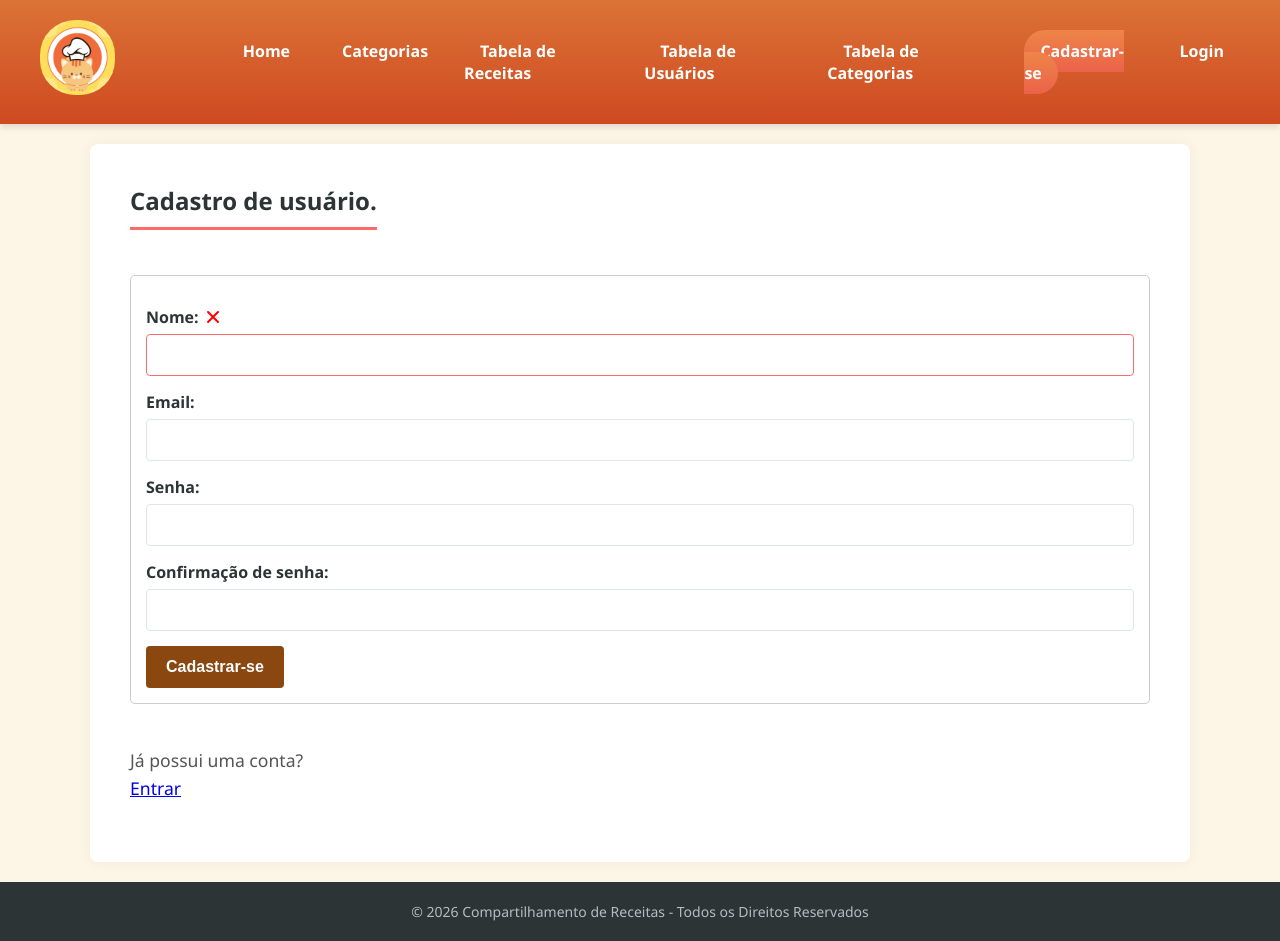
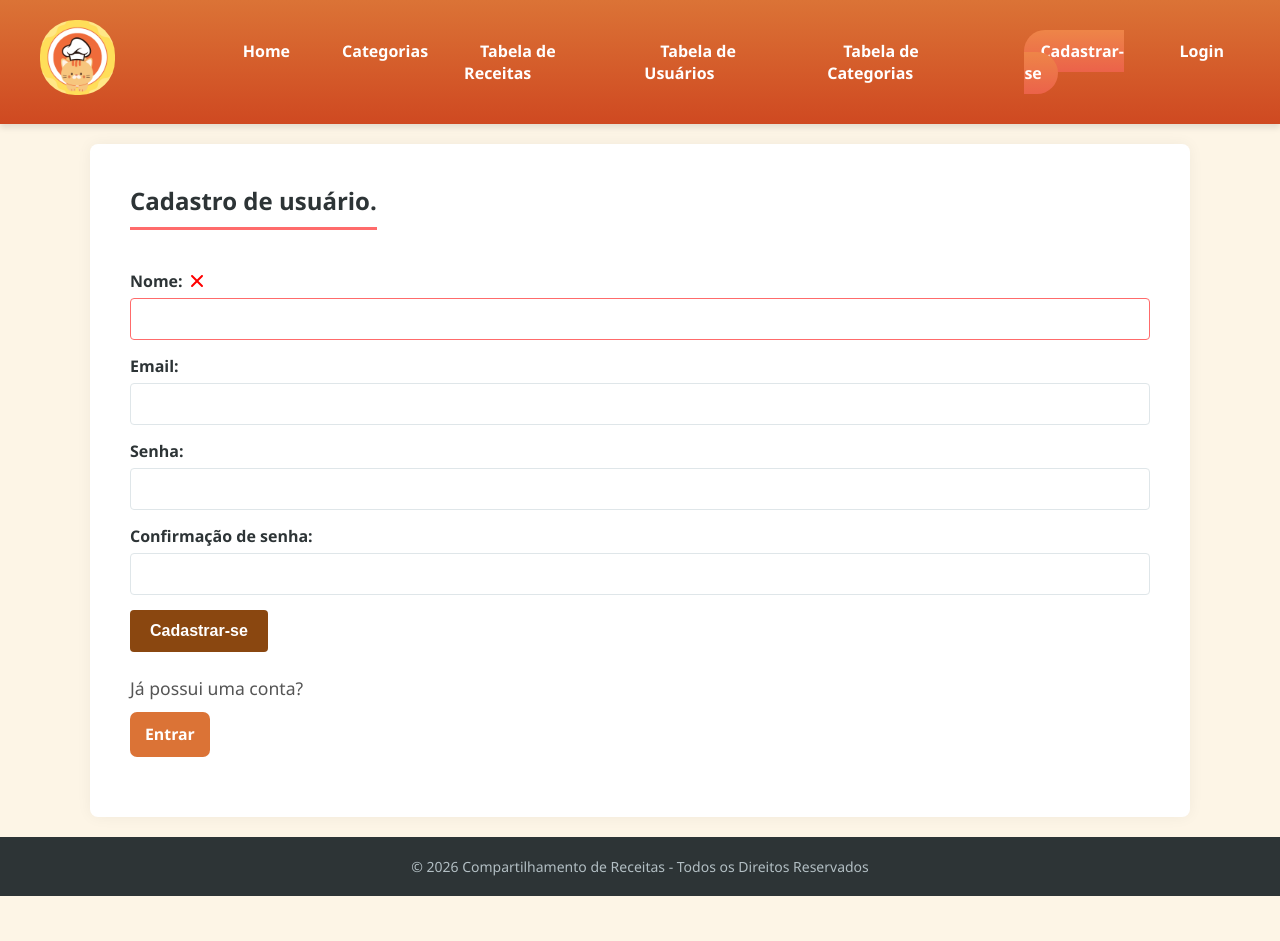
Before and after one commit to rafaeltpaulino/projeto-final-SPODWE2, a React (Create React App) app in the folder tudodebom/: page /cadastro in a window 1280 px wide. After the commit the page ends 896 px from the top, so only its background shows below. Built offline with nearby package versions, Linux system fonts and the light colour scheme.

Commit message:
Add files via upload

```diff
--- a/tudodebom/src/components/CadastroUsuario.js
+++ b/tudodebom/src/components/CadastroUsuario.js
@@ -79,7 +79,7 @@ const CadastroUsuario = (props) => {
               Cadastro realizado com sucesso!
             </h2>
             <p>
-              <Link to='/login'>
+              <Link to='/login' className="btn-ver">
                 Entrar
               </Link>
             </p>
@@ -93,7 +93,7 @@ const CadastroUsuario = (props) => {
             <h2>
               Cadastro de usuário.
             </h2>
-            <form style={{ margin: "20px 0", padding: "15px", border: "1px solid #ccc", borderRadius: "5px" }} onSubmit={handleCadastroForm}>
+            <form className="form-cadastro" onSubmit={handleCadastroForm}>
               <label htmlFor='nome'>
                 Nome:
                 <span className={nome ? 'valid' : 'hide'}>
@@ -202,9 +202,11 @@ const CadastroUsuario = (props) => {
             <p>
               Já possui uma conta?<br />
               <span>
-                <Link to='/login'>
-                  Entrar
-                </Link>
+                <div className="btn-voltar-container">
+                  <Link to='/login' className="btn-ver">
+                    Entrar
+                  </Link>
+                </div>
               </span>
             </p>
           </div>
--- a/tudodebom/src/components/Categoria.js
+++ b/tudodebom/src/components/Categoria.js
@@ -13,9 +13,11 @@ const Categoria = (props) => {
       <h3>
         {props.categoria.descricao}
       </h3>
-      <Link to='/categorias'>
-        Voltar
-      </Link>
+      <div className="btn-voltar-container">
+        <Link className="btn-ver" to='/categorias'>
+          Voltar
+        </Link>
+      </div>
 
       <div className='cards-container'>
         {props.receitas.filter((receita) => receita.categoria === categoriaNome).map(r => (
--- a/tudodebom/src/components/Login.js
+++ b/tudodebom/src/components/Login.js
@@ -45,9 +45,11 @@ const Login = (props) => {
                         <p>
                             Não possui uma conta?
                             <br />
-                            <Link to='/cadastro'>
-                                Cadastrar-se
-                            </Link>
+                            <div className="btn-voltar-container">
+                                <Link to='/cadastro' className="btn-ver">
+                                    Cadastrar-se
+                                </Link>
+                            </div>
                         </p>
                     </div>
                 )
```
